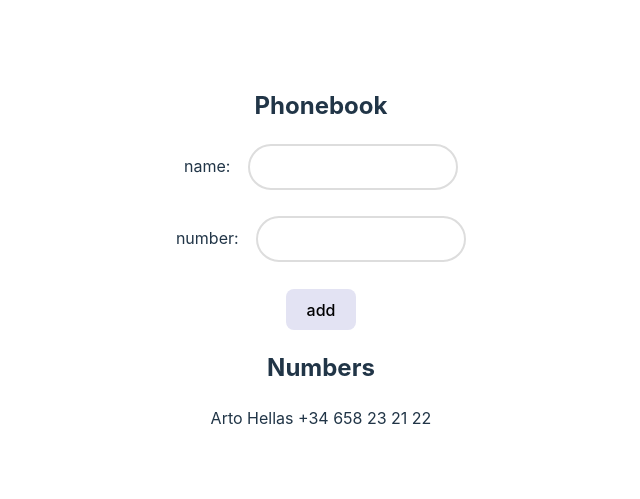
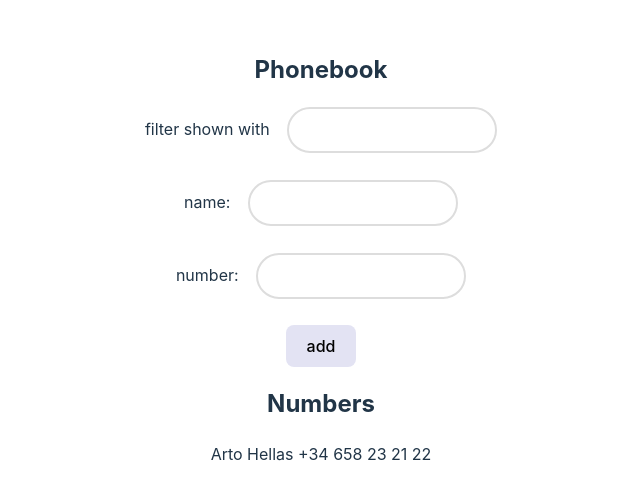
Before and after one commit to daserrano/fsopen, a React (Vite) app in the folder part2/phoneBook/: page / in a window 1280 px wide. Shown: the part 143-642 px from the top of the page, without its empty margins (319-959 px from the left). Built offline with nearby package versions, Linux system fonts and the light colour scheme.

Commit message:
[FEAT] Añadido ejercicio 2.9

```diff
--- a/part2/phoneBook/src/App.jsx
+++ b/part2/phoneBook/src/App.jsx
@@ -7,6 +7,7 @@ function App() {
   ])
   const [ newName, setNewName ] = useState('')
   const [ newNumber, setNewNumber ] = useState('')
+  const [ filterValue, setFilterValue] = useState('')
 
   const addPerson = (event) => {
     event.preventDefault();
@@ -28,10 +29,14 @@ function App() {
 
   const handleChangeName = (e) => setNewName(e.target.value)
   const handleChangeNumber = (e) => setNewNumber(e.target.value)
+  const handleInput = (e) => setFilterValue(e.target.value)
 
   return (
     <div>
       <h2>Phonebook</h2>
+      <div>
+        filter shown with <input value={filterValue} onChange={handleInput}/>
+      </div>
       <form onSubmit={addPerson}>
         <div>
           name: <input value={newName} onChange={handleChangeName}/>
@@ -42,7 +47,8 @@ function App() {
         </div>
       </form>
       <h2>Numbers</h2>
-      {persons.map(person => (
+      {persons.filter(person => person.name.toLowerCase().includes(filterValue.toLowerCase())
+      ).map(person => (
         <p key={person.key}>{person.name} {person.number}</p>
       ))}
     </div>
```
